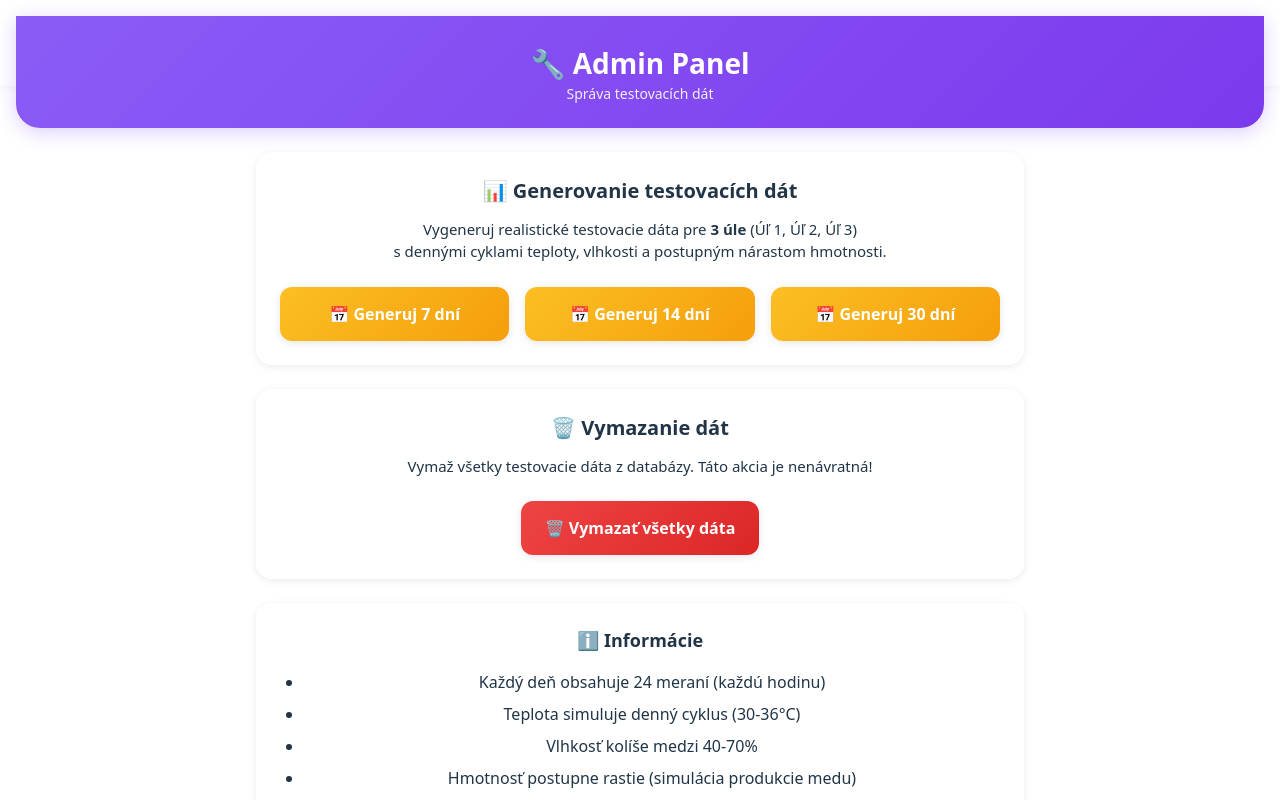
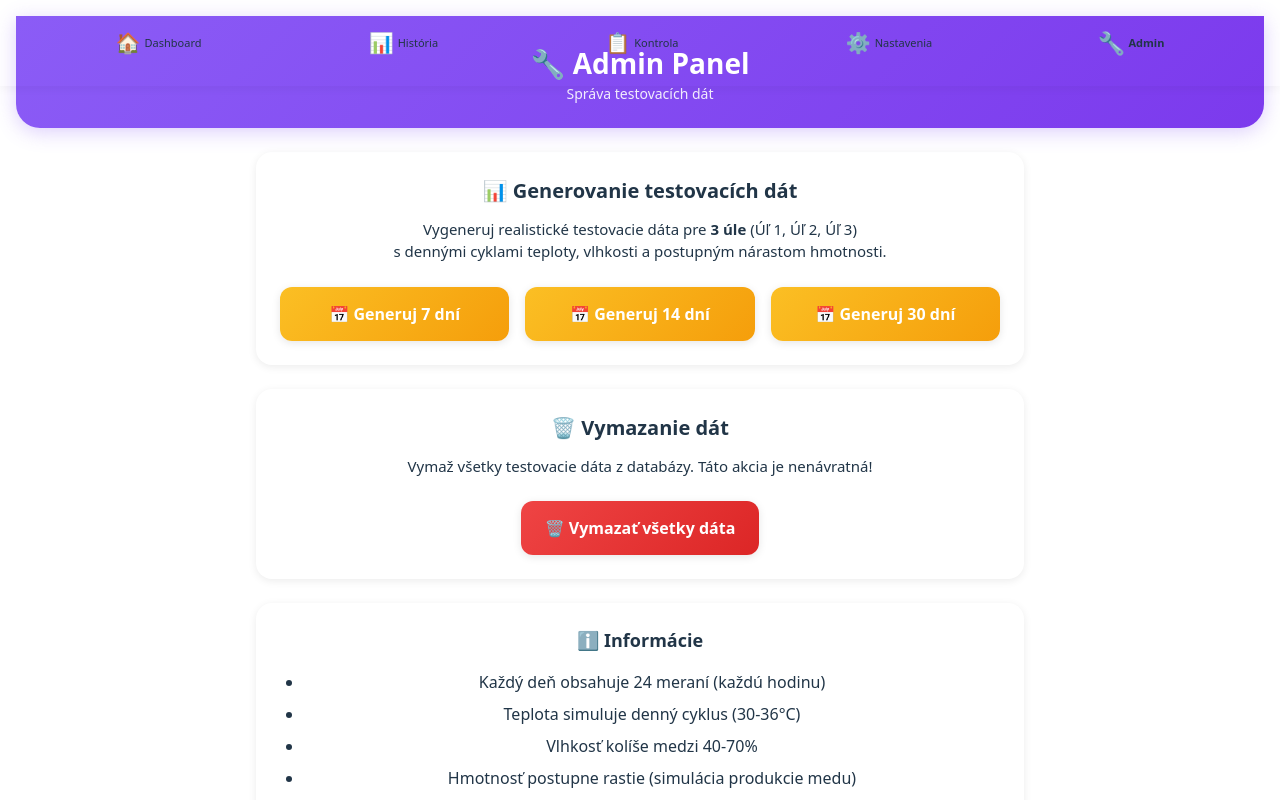
Before and after one commit to LusnakSimon/beehive, a React (Vite) app in the folder client/: page /admin in a window 1280 px wide. Shown: the top 800 px of the page. Built offline with nearby package versions, Linux system fonts and the light colour scheme.

Commit message:
Fix navigation: solid background on mobile, transparent on desktop, increase bottom padding

```diff
--- a/client/src/components/Navigation.css
+++ b/client/src/components/Navigation.css
@@ -9,7 +9,7 @@
   justify-content: space-around;
   padding: 0.5rem 0.25rem;
   box-shadow: 0 -2px 10px rgba(0, 0, 0, 0.1);
-  z-index: 40;
+  z-index: 1000;
   overflow-x: auto;
   -webkit-overflow-scrolling: touch;
 }
@@ -64,6 +64,8 @@
     top: 0;
     bottom: auto;
     padding: 1rem 2rem;
+    background: var(--surface);
+    box-shadow: 0 2px 10px rgba(0, 0, 0, 0.05);
   }
 
   .nav-link {
--- a/client/src/pages/Admin.css
+++ b/client/src/pages/Admin.css
@@ -1,5 +1,5 @@
 .admin {
-  padding: 0 0 6rem 0;
+  padding: 0 0 8rem 0;
   min-height: 100vh;
 }
 
--- a/client/src/pages/Dashboard.css
+++ b/client/src/pages/Dashboard.css
@@ -1,5 +1,5 @@
 .dashboard {
-  padding: 0 0 6rem 0;
+  padding: 0 0 8rem 0;
   min-height: 100vh;
 }
 
--- a/client/src/pages/History.css
+++ b/client/src/pages/History.css
@@ -1,5 +1,5 @@
 .history {
-  padding: 0 0 6rem 0;
+  padding: 0 0 8rem 0;
   min-height: 100vh;
 }
 
--- a/client/src/pages/Inspection.css
+++ b/client/src/pages/Inspection.css
@@ -2,7 +2,7 @@
 .inspection {
   min-height: 100vh;
   background: var(--background);
-  padding-bottom: 6rem;
+  padding-bottom: 8rem;
 }
 
 .inspection-header {
--- a/client/src/pages/Settings.css
+++ b/client/src/pages/Settings.css
@@ -7,7 +7,7 @@
 
 .settings {
   padding: 1rem;
-  padding-bottom: 6rem;
+  padding-bottom: 8rem;
   max-width: 600px;
   margin: 0 auto;
   width: 100%;
```
